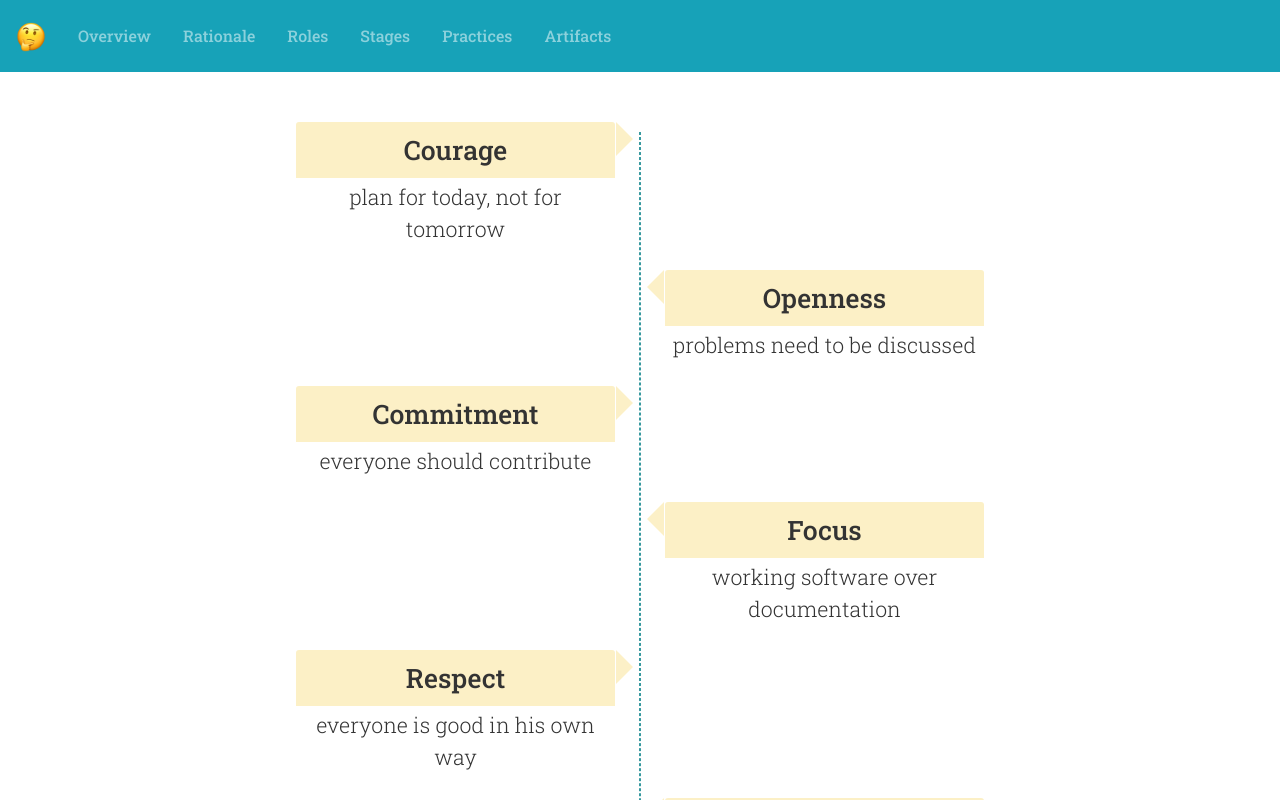
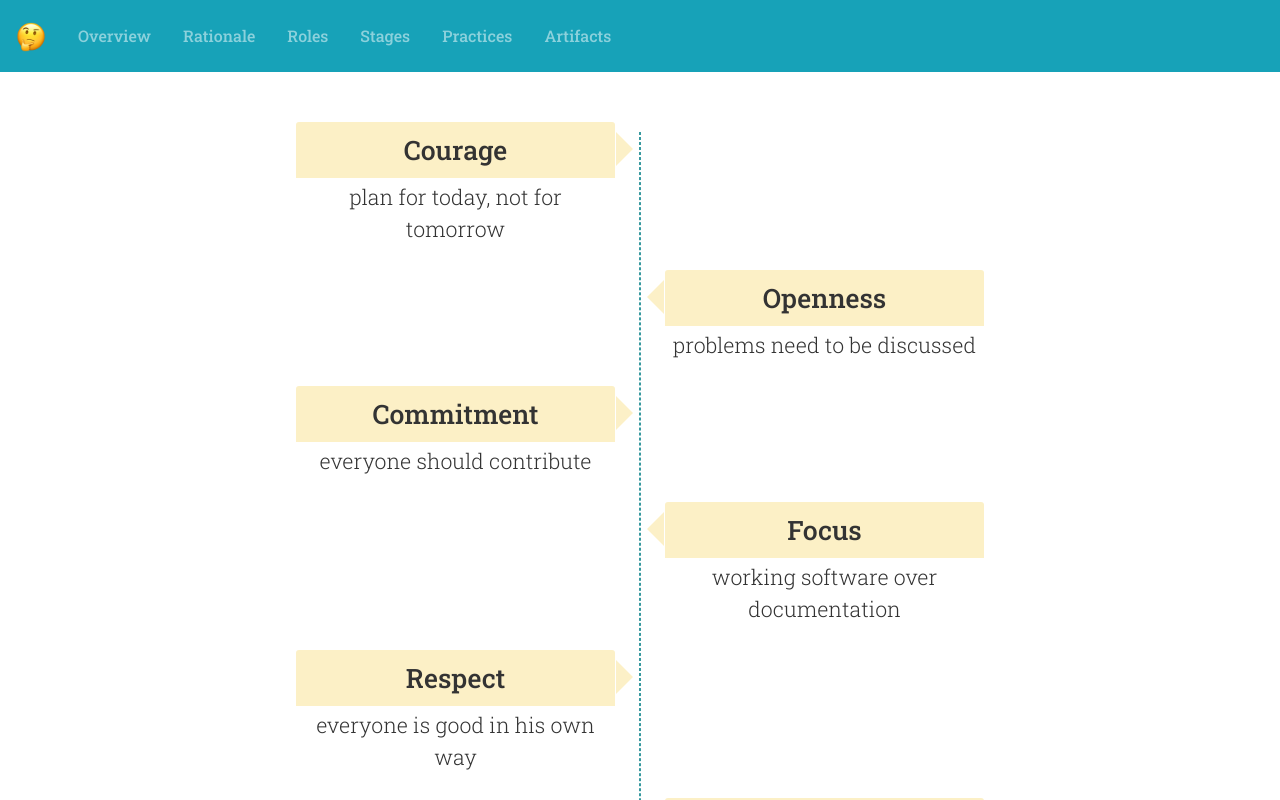
Before and after one commit to zyyyme/vue-agile-framework, a Vue app: page /#/ in a window 1280 px wide. Shown: the top 800 px of the page. Built offline with nearby package versions, Linux system fonts and the light colour scheme.

Commit message:
Minor css fixes

```diff
--- a/src/components/Overview.vue
+++ b/src/components/Overview.vue
@@ -147,7 +147,7 @@ export default {
   .timeline-item:before {
       content: " ";
       position: absolute;
-      top: 10px;/*двигает треугольники по вертикали*/
+      top: 20px;/*двигает треугольники по вертикали*/
       right: -10px;/*двигает треугольники по горизонтали*/
       border-width: 17.5px;/*уменьшает размер треугольников*/
       border-color: transparent transparent transparent rgba(251, 235, 181, .76);/*transparent transparent transparent rgb*/
@@ -161,7 +161,7 @@ export default {
   .timeline-item:nth-child(even):before {
       content: " ";
       position: absolute;
-      top: 10px;/*двигает треугольники по вертикали*/
+      top: 20px;/*двигает треугольники по вертикали*/
       right: auto;
       left: -10px;/*двигает треугольники по горизонтали*/
       border-width: 17.5px;
```
Also changed, not shown: 9 other files (tests, documents, lock files or other folders).
